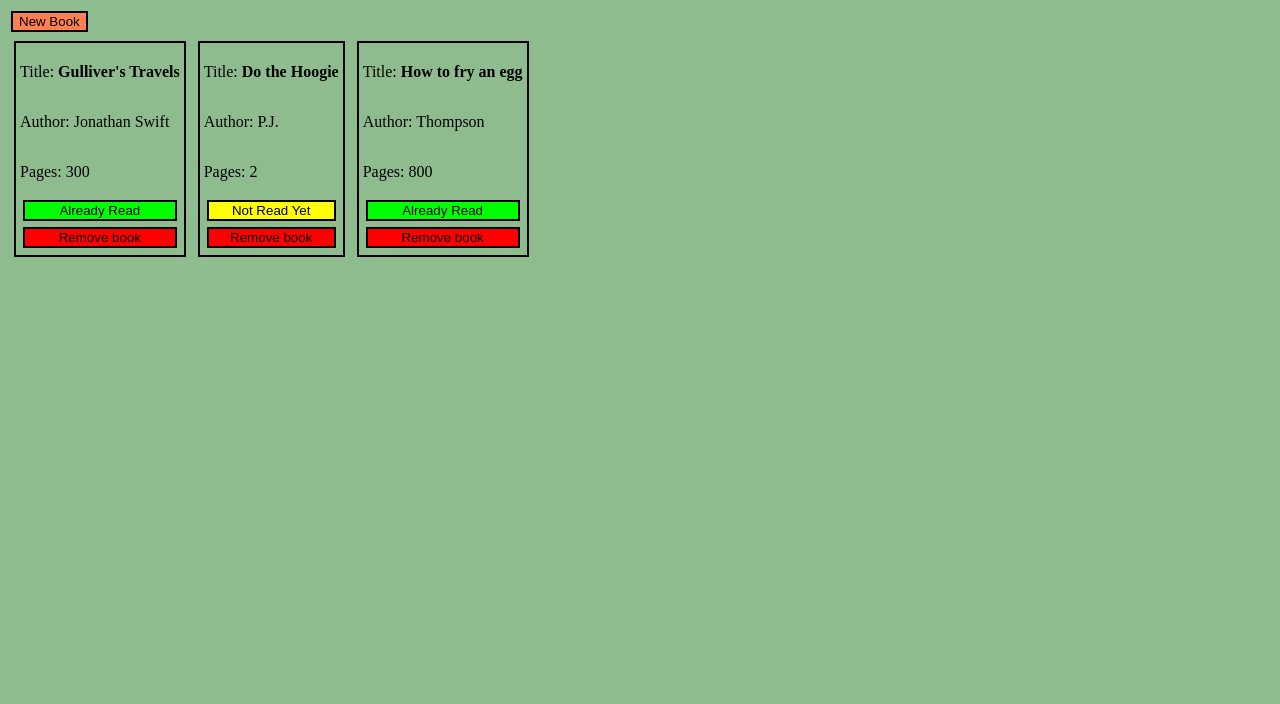
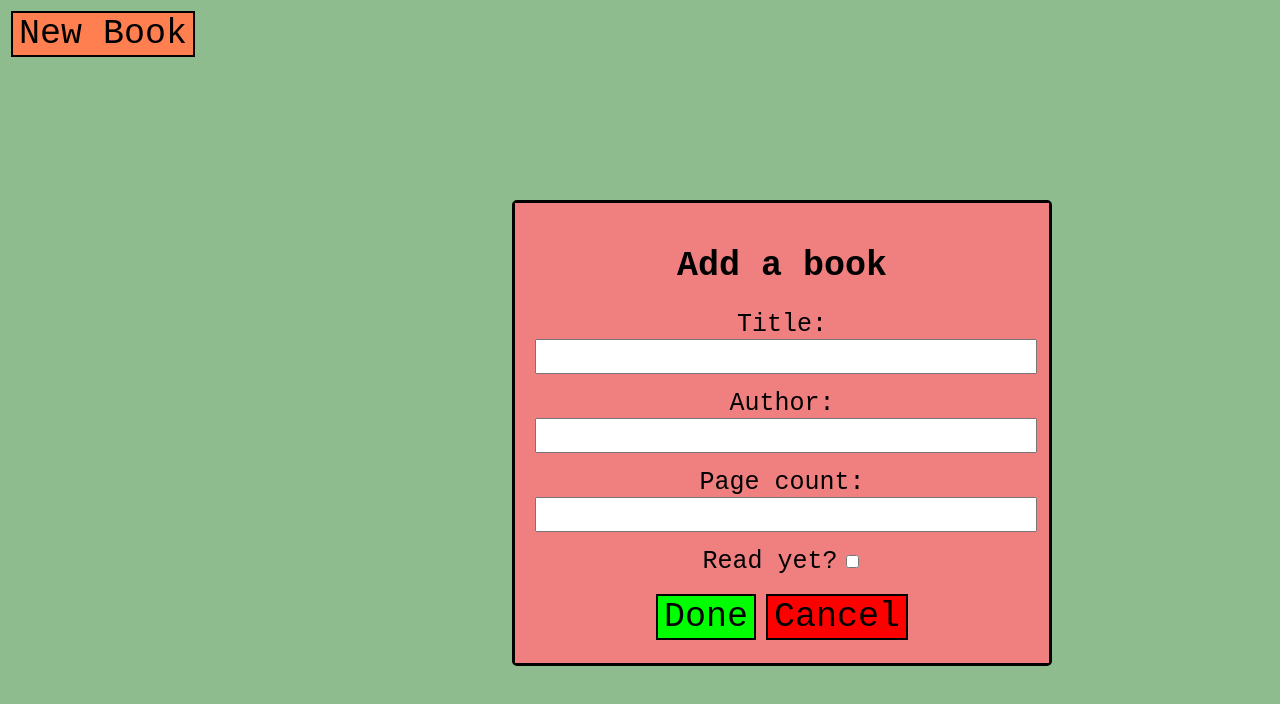
Before and after one commit to AndreLeEEEEE/Library, a plain HTML site: page index.html in a window 1280 px wide. Both pictures are taken after a click on the button "New Book". Drawn offline with Linux system fonts and the light colour scheme.

Commit message:
Created and styled the pop-up form except for the submit functionality

```diff
--- a/index.html
+++ b/index.html
@@ -8,6 +8,31 @@
 </head>
 <body>
     <button id="addBook" onclick="addBookToLibrary()">New Book</button>
+    <div id="pop-up">
+        <div id="form">
+            <form action="/action_page.php">
+                <h1>Add a book</h1>
+                <div class="input-field">
+                    <label for="booktitle">Title:</label>
+                    <input type="text" id="booktitle">
+                </div>
+                <div class="input-field">
+                    <label for="bookauthor">Author:</label>
+                    <input type="text" id="bookauthor">
+                </div>
+                <div class="input-field">
+                    <label for="bookpages">Page count:</label>
+                    <input type="number" id="bookpages">
+                </div>
+                <div class="input-field">
+                    <label for="isread">Read yet?</label>
+                    <input type="checkbox" id="isread">
+                </div>
+                <button type="submit" class="affirmative">Done</button>
+                <button type="button" class="non-affirmative" onclick="closeForm()">Cancel</button>
+            </form>
+        </div>
+    </div>
     <div id="shelf"></div>
 </body>
 </html>
--- a/script.js
+++ b/script.js
@@ -14,6 +14,14 @@ document.getElementById("addBook").
         addEventListener("click", () => addBookToLibrary());
 
 function addBookToLibrary() {
+    document.getElementById("form").style.display = "block";
+}
+
+function closeForm() {
+    document.getElementById("form").style.display = "none";
+}
+
+function restockLibrary() {
     let div = document.querySelector("#shelf");
     while (div.hasChildNodes()) {
         div.removeChild(div.lastElementChild);
@@ -71,5 +79,5 @@ function readStatus(toggleRead, isRead) {
 
 function removeBook(currentBook) {
     myLibrary = myLibrary.filter(book => book !== currentBook);
-    addBookToLibrary();
+    restockLibrary();
 }
--- a/style.css
+++ b/style.css
@@ -7,6 +7,12 @@ button {
     border-width: 2px;
     border-color: black;
     margin: 3px;
+    cursor: pointer;
+}
+
+p, button, h1{
+    font-family: 'Courier New', Courier, monospace;
+    font-size: 35px;
 }
 
 #addBook {
@@ -20,13 +26,13 @@ button {
     color: white;
 }
 
-.read {
+.read, .affirmative {
     background-color: lime;
 }
-.read:hover {
+.read:hover, .affirmative:hover {
     background-color: rgb(0, 204, 0);
 }
-.read:active {
+.read:active, .affirmative:active {
     background-color: rgb(0, 163, 0);
     color: white;
 }
@@ -42,13 +48,13 @@ button {
     color: white;
 }
 
-.remove {
+.remove, .non-affirmative {
     background-color: red;
 }
-.remove:hover {
+.remove:hover, .non-affirmative:hover {
     background-color: rgb(200, 0, 0);
 }
-.remove:active {
+.remove:active, .non-affirmative:active {
     background-color: rgb(182, 0, 0);
     color: white
 }
@@ -67,3 +73,41 @@ button {
     display: flex;
     flex-direction: column;
 }
+
+#popup {
+    position: relative;
+    text-align: center;
+    width: 100%;
+}
+
+#form {
+    display: none;
+    position: fixed;
+    left: 40%;
+    top: 25%;
+    border: 3px solid #000;
+    border-radius: 5px;
+    z-index: 9;
+    text-align: center;
+}
+
+form {
+    padding: 20px;
+    background-color:lightcoral;
+    max-width: 500px
+}
+
+.input-field {
+    margin-top: 15px;
+    margin-bottom: 15px;
+}
+
+input, label {
+    font-size: 25px;
+    font-family: 'Courier New', Courier, monospace;
+}
+
+input[type=text],
+input[type=number] {
+    width: 100%;
+}
```
